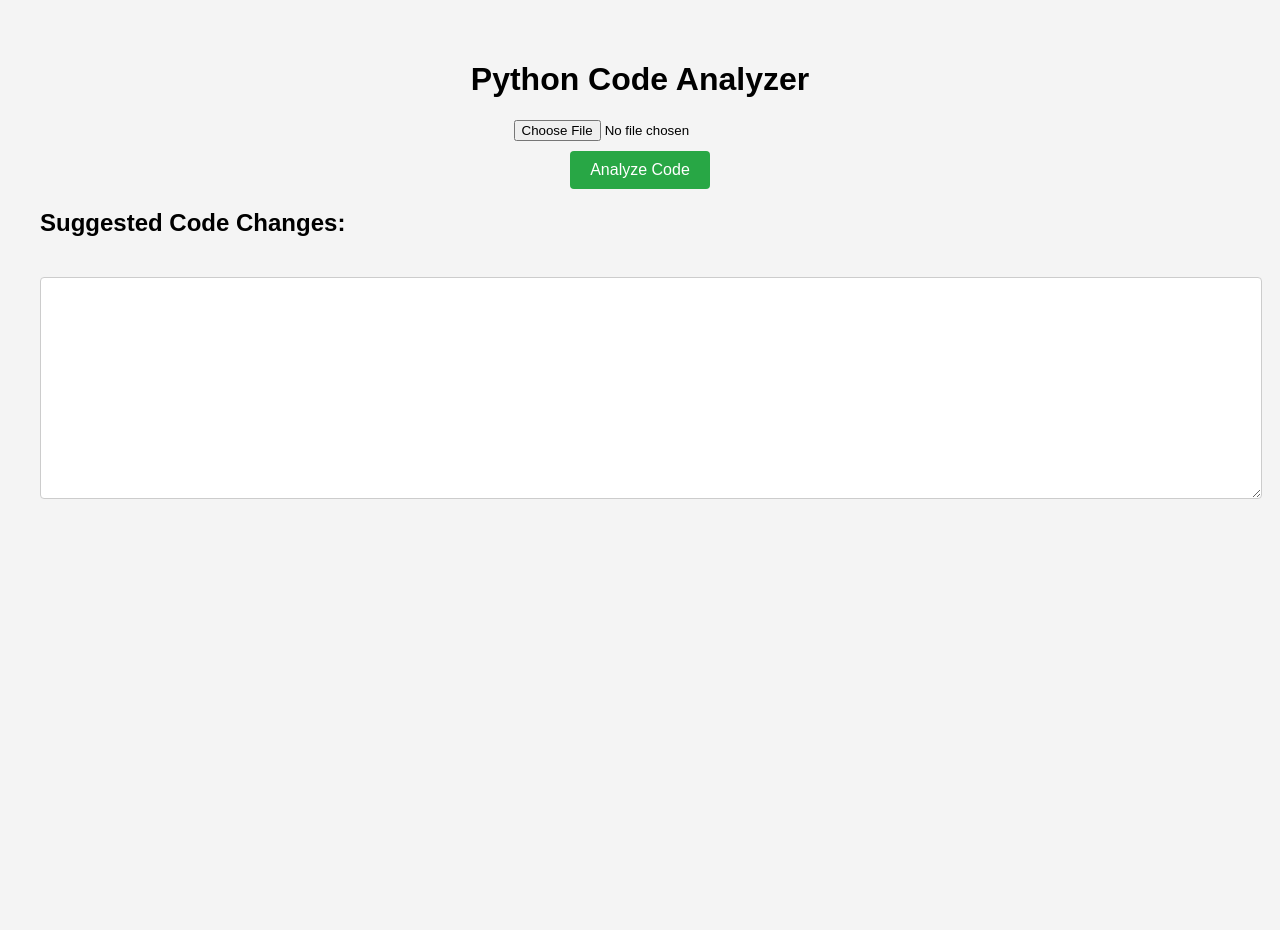
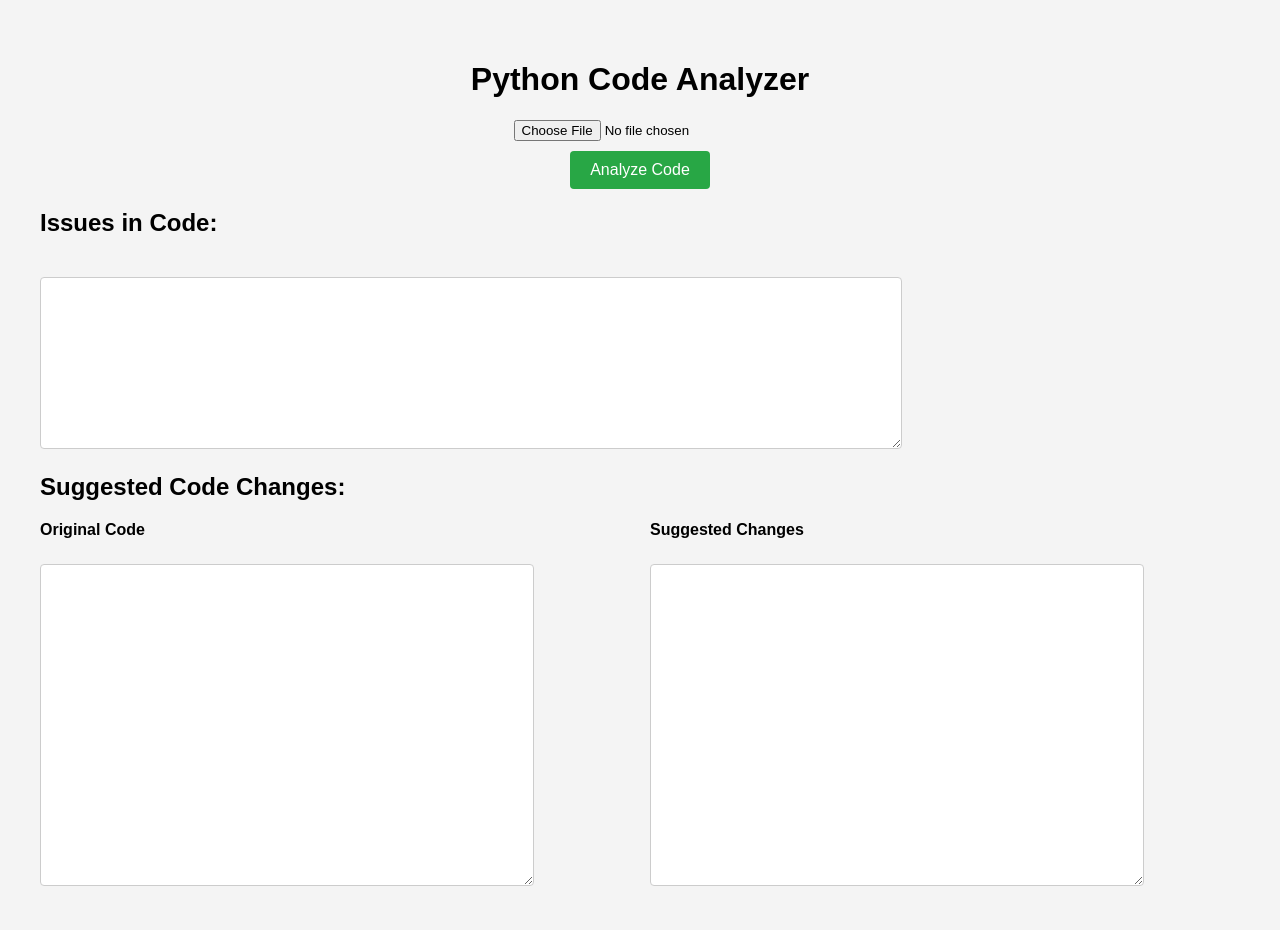
Before and after one commit to rujeetjahagirdar/code_docstring_generator, a Flask app: page /analyze_file in a window 1280 px wide. Before the commit the page ends 499 px from the top, so only its background shows below. Run offline with Flask 3, Linux system fonts and the light colour scheme.

Commit message:
Frontend changes, added original vs suggested code changes

```diff
--- a/app.py
+++ b/app.py
@@ -1,18 +1,15 @@
 import ast
 import os
-import subprocess
 import json
 
-from flask import Flask, request, jsonify, render_template, redirect, url_for
+from flask import Flask, request, jsonify, render_template, redirect
 from flask_cors import CORS
 from openai import OpenAI
 
 from io import StringIO
 from pylint.lint import Run
-from pylint.reporters.text import TextReporter
 from pylint.reporters import JSONReporter
 from pylint.lint import pylinter
-from sympy.codegen.fnodes import use_rename
 
 app = Flask(__name__)
 CORS(app)
@@ -22,7 +19,7 @@ api_key = os.getenv('OPENAI_API_KEY'),
 )
 
 
-app.config['FILE_UPLOAD_FOLDER'] = 'file_uploads/'
+app.config['FILE_UPLOAD_FOLDER'] = './file_uploads/'
 
 ALLOWED_EXTENSION = ["py"]
 
@@ -31,33 +28,36 @@ def process_file(code_file):
     pylinter.MANAGER.clear_cache()
     print("Processing file")
     pylint_output = StringIO()  # Custom open stream
-    # reporter = TextReporter(pylint_output)
     result = Run([code_file], reporter=JSONReporter(pylint_output), do_exit=False)
-    # Run(['--output-format=json', code_file], stdout=pylint_output, do_exit=False)
-    # print(pylint_output.getvalue())  # Retrieve and print the text report
     result_json = json.loads(pylint_output.getvalue())
-    print("result_json= ",result_json)
-    # print(json.dumps(result_json, indent=4))
+    # print("process_file result_json= ",result_json)
     issues = [i['message'] for i in result_json]
     return issues
 
 def get_llm_suggestions(code_snippet, code_error):
     print("Getting LLM suggestions....")
     # print(code_snippet)
-    issues = '\n'.join(code_error)
-    prompt = "Here is some python code. Rewrite this piece of code {code} to fix these issues {isssues}. \
-    Do not add your comments just give the docstring such that i can directly process the response.".format(code = code_snippet, isssues = issues)
-    response = client.chat.completions.create(
-        messages=[
-            {"role": "user",
-             "content": prompt},
-        ],
-        model='gpt-4-turbo',
-        temperature=0.5,
-    )
-    # print(response)
+    issues = ',\n'.join(code_error)
+    prompt = "Here is some python code.{code}\n Rewrite this piece of code to fix following issues\n \"{isssues}\". \
+    \nDo not add your comments just give the rewritten code such that i can directly process the response.".format(code = code_snippet, isssues = issues)
+    # print(prompt)
+    try:
+        response = client.chat.completions.create(
+            messages=[
+                {"role": "user",
+                 "content": prompt},
+            ],
+            model='gpt-4-turbo',
+            temperature=0.5,
+            top_p=1,
+            presence_penalty=0.3
+        )
+        print(response)
+    except Exception as e:
+        print("Error= ", e)
+    # print("LLM Response= ",response)
     result = response.choices[0].message.content
-    # print(result)
+    # print("result= ", result)
     return result
 
 def parse_code_snippet(code_data):
@@ -67,9 +67,6 @@ def parse_code_snippet(code_data):
         if(isinstance(node, ast.FunctionDef)):
             f_name = node.name
             f_code = ast.get_source_segment(code_data, node)
-            # print("Function name= ",f_name)
-            # print(node.body)
-            # print("Function code= ",f_code)
             function_list[f_name] = f_code
     return function_list
 
@@ -98,13 +95,9 @@ def home():
 
 @app.route('/generate_doc', methods=['POST'])
 def generate_doc():
-    # code_data = request.json.get('code')
-    # print("inside gene")
     code_file = request.files['code_file']
     code_data = code_file.read().decode('utf-8')
-    # analyze_file(code_data)
     functions = parse_code_snippet(code_data)
-    # print("functions= ", functions)
     doc_string = {}
     for f_name, f_code in enumerate(functions):
         doc_string[f_name] = generate_docstring(f_name, f_code)
@@ -118,13 +111,11 @@ def generate_doc():
 
 @app.route('/analyze_file', methods=['GET','POST'])
 def analyze_file():
-    print(request.method)
     if(request.method=='POST'):
         if ("code_file" not in request.files):
             # flash("Please select file!!")
             return redirect(request.url)
         code_file = request.files['code_file']
-        code_data = code_file.read().decode('utf-8')
         #check file extension
         if(code_file.filename.split(".")[-1] not in ALLOWED_EXTENSION):
             # flash("Select valid file!! Only .py file allowed.")
@@ -135,15 +126,16 @@ def analyze_file():
             print("File already exists!!! Deleting existing file.!!")
         code_file.save(file_path)
         print("File Saved !!!!!!!!")
-        # print("code_data = ", code_data)
-        result = process_file(file_path)
-        suggested_code = get_llm_suggestions(code_data, result)
+        code_file.seek(0)
+        code_data = code_file.read().decode('utf-8')
+        issue_result = process_file(file_path)
+        suggested_code = get_llm_suggestions(code_data, issue_result)
         os.remove(file_path)
         print("File Deleted!!!!")
-        print(type(suggested_code))
-        return jsonify({"result": suggested_code})
+        # print(type(suggested_code))
+        return jsonify({"issues":issue_result, "original": code_data , "result": suggested_code})
     return render_template("analyze_file.html")
 
 
 if __name__ == '__main__':
-    app.run(debug=True, use_reloader=False)
+    app.run(debug=True)
--- a/templates/analyze_file.html
+++ b/templates/analyze_file.html
@@ -22,9 +22,32 @@
         input[type="file"] {
             margin-bottom: 10px;
         }
+        .result-container {
+            display: flex;
+            gap: 20px;
+            flex-direction: row;
+        }
+        .textarea-wrapper {
+            flex: 1; /* Make each textarea take equal space */
+        }
+
         textarea {
-            width: 100%;
-            height: 200px;
+            width: 80%;
+            height: 300px;
+            margin-top: 20px;
+            padding: 10px;
+            border: 1px solid #ccc;
+            border-radius: 4px;
+            font-family: monospace;
+        }
+        label {
+            font-weight: bold;
+            display: block;
+            margin-bottom: 5px;
+        }
+        #issues-text {
+            width: 70%;
+            height: 150px;
             margin-top: 20px;
             padding: 10px;
             border: 1px solid #ccc;
@@ -43,19 +66,51 @@
         button:hover {
             background-color: #218838;
         }
+
+        /* Basic spinner */
+        .spinner {
+            border: 8px solid #f3f3f3;
+            border-top: 8px solid #3498db;
+            border-radius: 50%;
+            width: 50px;
+            height: 50px;
+            animation: spin 1s linear infinite;
+            position: absolute;
+            top: 50%;
+            left: 50%;
+            margin-top: -25px;
+            margin-left: -25px;
+            z-index: 1000; /* Ensures it is above other content */
+        }
+
+        /* Animation for spinner */
+        @keyframes spin {
+            0% { transform: rotate(0deg); }
+            100% { transform: rotate(360deg); }
+        }
     </style>
 </head>
-<body>
 
 <h1>Python Code Analyzer</h1>
 <form id="upload-form">
     <input type="file" id="file-input" accept=".py" required>
     <button type="submit">Analyze Code</button>
 </form>
+<div id="loading-spinner" class="spinner" style="display: none;"></div>
+<h2>Issues in Code:</h2>
+<textarea id="issues-text" readonly></textarea>
 
 <h2>Suggested Code Changes:</h2>
-<textarea id="output-textarea2" readonly></textarea>
-
+    <div class="result-container">
+        <div class="textarea-wrapper">
+            <label for="textarea1">Original Code</label>
+            <textarea id="textarea1" readonly></textarea>
+        </div>
+        <div class="textarea-wrapper">
+            <label for="textarea2">Suggested Changes</label>
+            <textarea id="textarea2" readonly></textarea>
+        </div>
+    </div>
 <script>
     document.getElementById('upload-form').addEventListener('submit', function(event) {
         event.preventDefault(); // Prevent default form submission
@@ -63,7 +118,7 @@
         const fileInput = document.getElementById('file-input');
         const formData = new FormData();
         formData.append('code_file', fileInput.files[0]);
-
+        document.getElementById('loading-spinner').style.display = 'block';
         // Send the file to the backend
         fetch('http://127.0.0.1:5000/analyze_file', {
             method: 'POST',
@@ -72,10 +127,18 @@
         .then(response => response.json())
         .then(data => {
             // Display the generated docstring in the textarea
+            document.getElementById('loading-spinner').style.display = 'none';
             console.log(data)
-            let docstrings = data.result;
-            console.log(docstrings)
-            document.getElementById('output-textarea2').value = docstrings;
+            console.log(data.issues)
+            let issue = '';
+            data.issues.forEach((description, index) => {
+                issue += `${index + 1}. ${description}\n`;  // Adding 1 to make it human-readable (1-based index)
+            });
+            console.log(data.original)
+            console.log(data.result)
+            document.getElementById('issues-text').value = issue;
+            document.getElementById('textarea1').value = data.original;
+            document.getElementById('textarea2').value = data.result;
         })
         .catch(error => {
             console.error('Error:', error);
```
